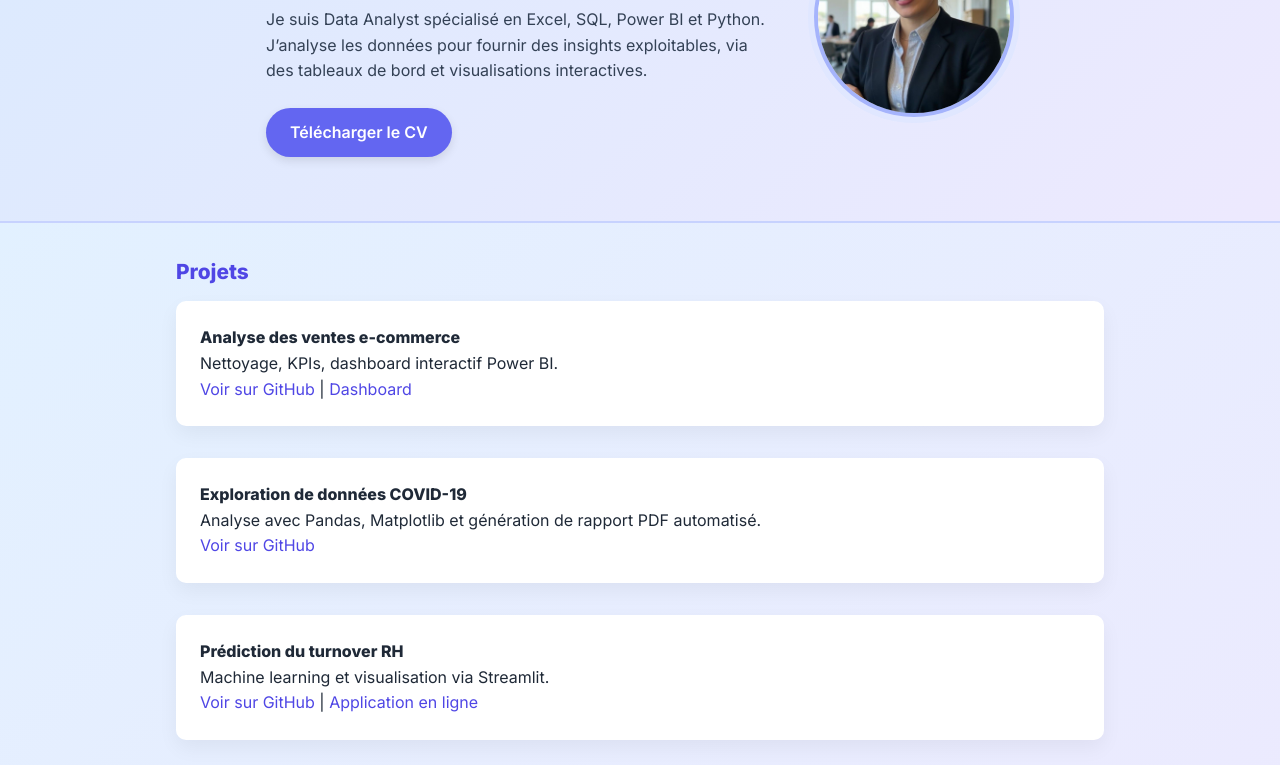
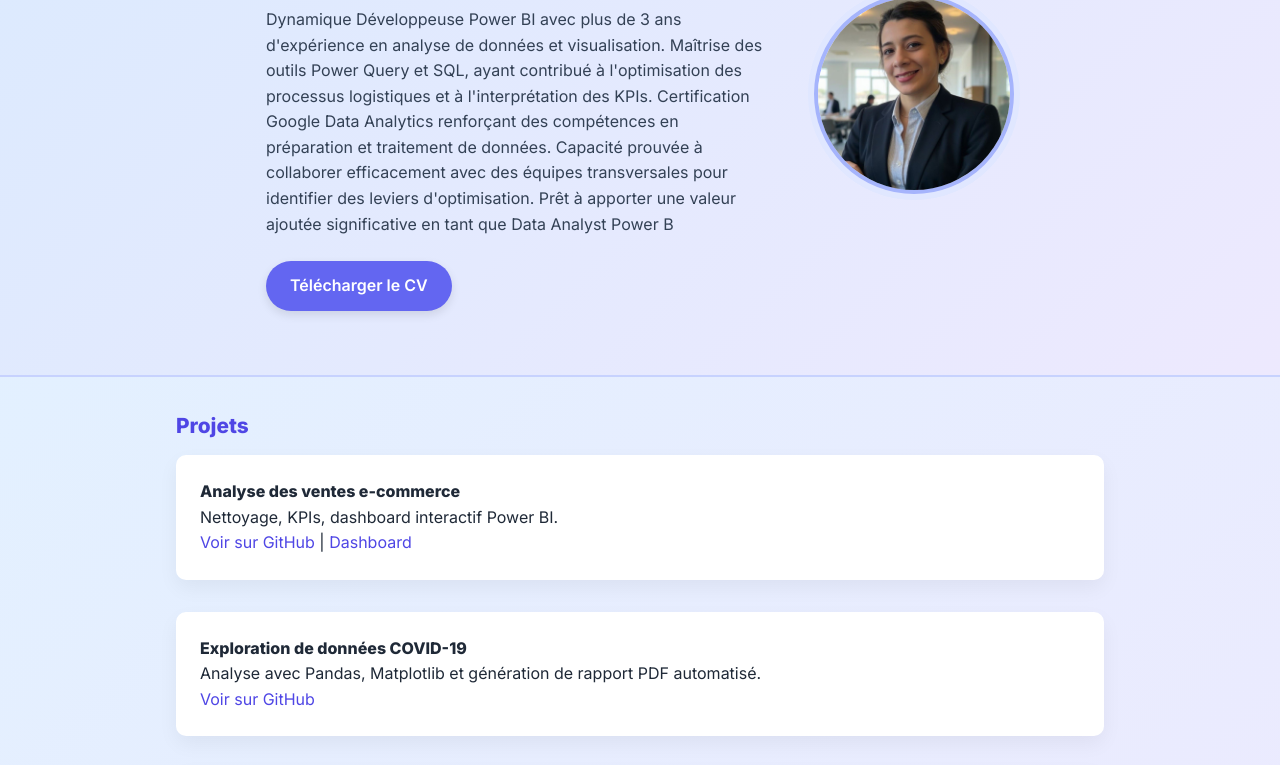
Before and after one commit to kazilamia/portfolio, a plain HTML site: page index.html in a window 1280 px wide. Shown: the part 179-944 px from the top of the page. Drawn offline with Linux system fonts and the light colour scheme.

Commit message:
Update index.html

```diff
--- a/index.html
+++ b/index.html
@@ -217,11 +217,18 @@ body.dark #theme-toggle {
   <div class="hero-text">
     <h1>DATA ANALYST</h1>
     <h2>Lamia Kazi-Tani</h2>
-    <p>Je suis Data Analyst spécialisé en Excel, SQL, Power BI et Python. J’analyse les données pour fournir des insights exploitables, via des tableaux de bord et visualisations interactives.</p>
-    <a href="cv-jean-dupont.pdf" target="_blank" class="button"> Télécharger le CV</a>
+    <p>Dynamique Développeuse Power BI avec plus de 3 ans d'expérience en
+analyse de données et visualisation. Maîtrise des outils Power Query et SQL,
+ayant contribué à l'optimisation des processus logistiques et à l'interprétation
+des KPIs. Certification Google Data Analytics renforçant des compétences en
+préparation et traitement de données. Capacité prouvée à collaborer
+efficacement avec des équipes transversales pour identifier des leviers
+d'optimisation. Prêt à apporter une valeur ajoutée significative en tant que
+Data Analyst Power B</p>
+    <a href="cv.pdf" target="_blank" class="button"> Télécharger le CV</a>
   </div>
   <div>
-    <img src="1750526820656.jpg" alt="Photo de Jean Dupont" class="hero-img" />
+    <img src="1750526820656.jpg" alt="Photo" class="hero-img" />
   </div>
 </section>
 
```
